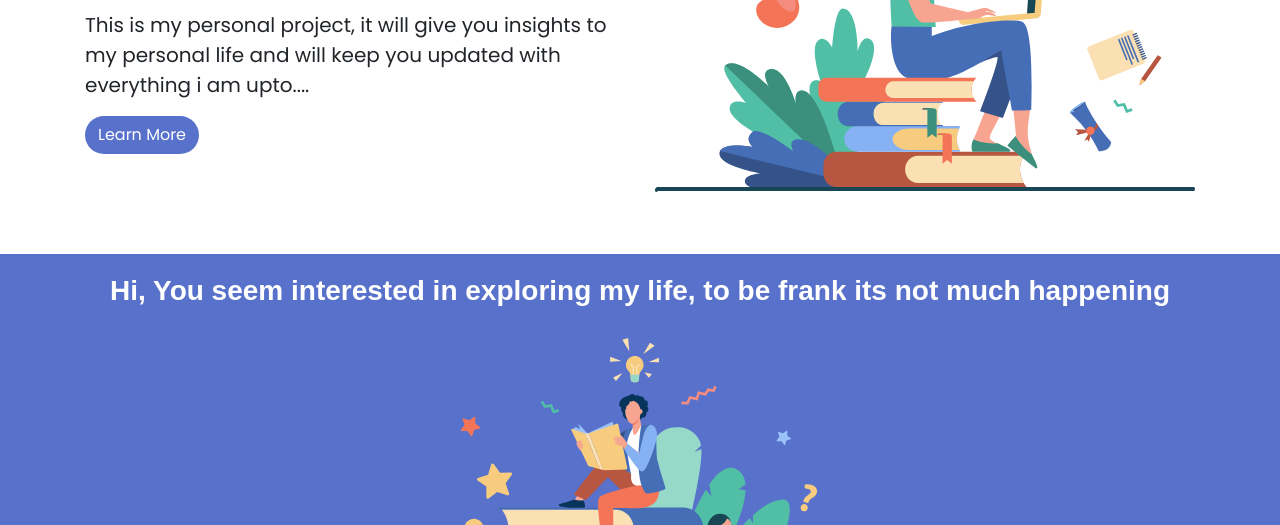
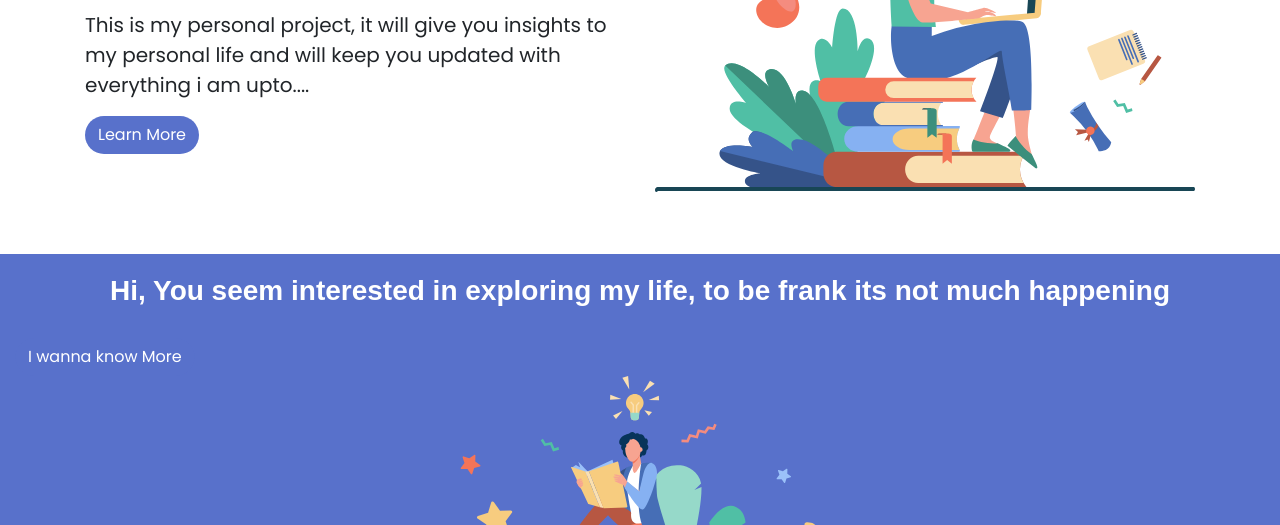
Before and after one commit to shivansh-ship/conected, a plain HTML site: page index.html in a window 1280 px wide. Shown: the part 275-800 px from the top of the page. Drawn offline with nearby package versions, Linux system fonts and the light colour scheme.

Commit message:
know more button test

```diff
--- a/index.html
+++ b/index.html
@@ -97,7 +97,7 @@
 	<center><h3 class="serve"> Hi, You seem interested in exploring my life, to be frank its not much happening</h3></center>
 
 
-
+  <button class="btn">I wanna know More</button>
 
 
   <div class="container">
```
